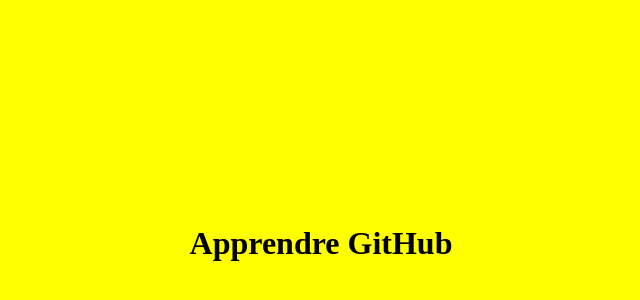
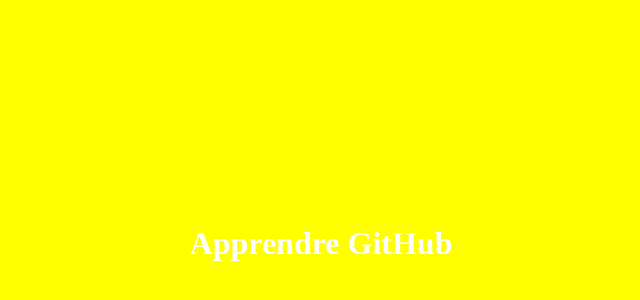
Before and after one commit to kIdrissiIkram/ApprendreGit, a plain HTML site: page index.html in a window 1280 px wide. Shown: the part 36-336 px from the top of the page, without its empty margins (319-959 px from the left). Drawn offline with Linux system fonts and the light colour scheme.

Commit message:
modfifer la couleur du titre

```diff
--- a/index.html
+++ b/index.html
@@ -3,6 +3,6 @@
 		<title>Apprendre le Github </title>
 	</head>
 <body style="background-color: yellow">
-	<h1 style="padding-top:20%; padding-bottom:80%; text-align: center ">Apprendre GitHub <h1>
+	<h1 style="padding-top:20%; padding-bottom:80%; text-align: center ; color: white">Apprendre GitHub <h1>
 </body>
 </html>
```
